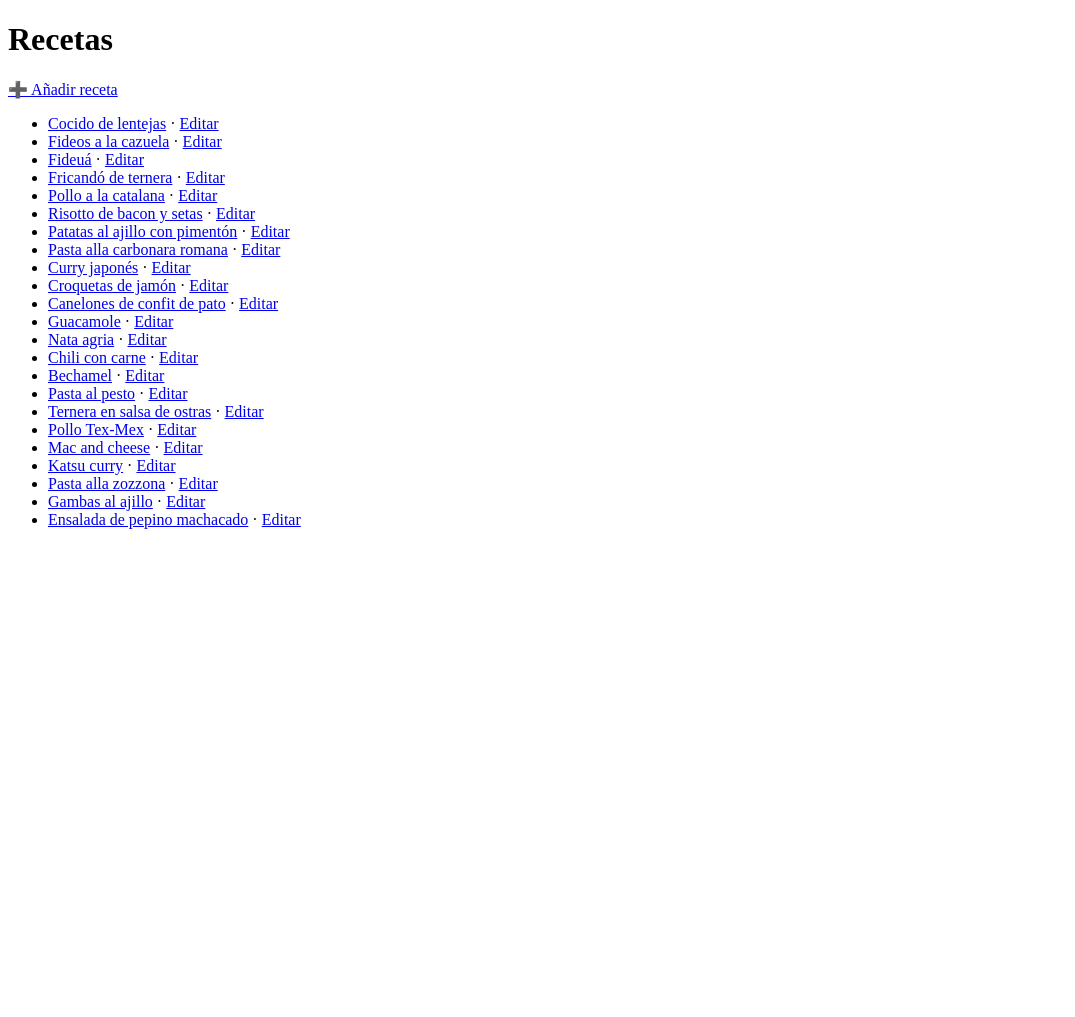
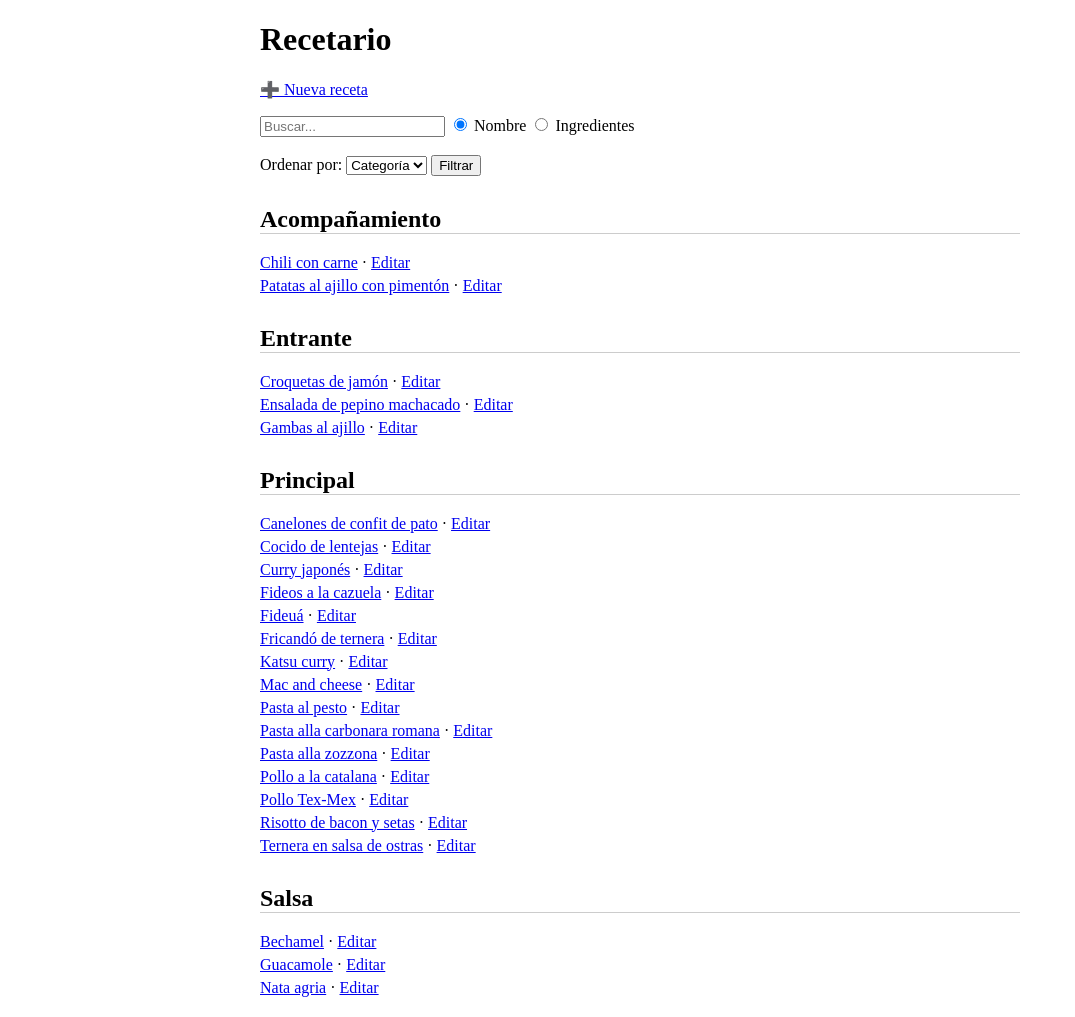
Before and after one commit to Akharyuu/Ryuucetario, a Flask app: page / in a window 1280 px wide. Shown: the whole page, without its empty margins (0-1075 px from the left). Before the commit the page ends 529 px from the top, so only its background shows below. Run offline with Flask 3, Linux system fonts and the light colour scheme.

Commit message:
Buscador

```diff
--- a/app.py
+++ b/app.py
@@ -21,7 +21,47 @@ def cargar_recetas():
 @app.route("/")
 def inicio():
     recetas = cargar_recetas()
-    return render_template("index.html", recetas=recetas)
+
+    # Parámetros GET
+    busqueda = request.args.get("q", "").strip().lower()
+    buscar_en = request.args.get("campo", "nombre")  # nombre o ingredientes
+    ordenar = request.args.get("ordenar", "categoria")  # categoria, cocina, alfabetico
+
+    # Filtrado
+    if busqueda:
+        if buscar_en == "nombre":
+            recetas = [r for r in recetas if busqueda in r["name"].lower()]
+        elif buscar_en == "ingredientes":
+            recetas = [
+                r for r in recetas
+                if any(busqueda in ing.lower() for ing in r.get("ingredients", []))
+            ]
+
+    # Ordenación y agrupación
+    if ordenar == "categoria":
+        recetas.sort(key=lambda r: (r.get("category", ""), r["name"].lower()))
+        agrupar_por = "category"
+    elif ordenar == "cocina":
+        recetas.sort(key=lambda r: (r.get("cuisine", ""), r["name"].lower()))
+        agrupar_por = "cuisine"
+    else:
+        recetas.sort(key=lambda r: r["name"].lower())
+        agrupar_por = None
+
+    # Agrupación en diccionario
+    grupos = {}
+    if agrupar_por:
+        for r in recetas:
+            clave = r.get(agrupar_por, "Sin clasificar") or "Sin clasificar"
+            grupos.setdefault(clave, []).append(r)
+    else:
+        grupos[""] = recetas
+
+    return render_template("index.html",
+                           grupos=grupos,
+                           busqueda=busqueda,
+                           buscar_en=buscar_en,
+                           ordenar=ordenar)
 
 @app.route("/receta/<nombre>")
 def ver_receta(nombre):
--- a/templates/index.html
+++ b/templates/index.html
@@ -3,17 +3,51 @@
 <head>
   <meta charset="UTF-8">
   <title>Recetario</title>
+  <style>
+    body { max-width: 760px; margin: 20px auto; }
+    form { margin-bottom: 20px; }
+    h2 { border-bottom: 1px solid #ccc; margin-top: 30px; }
+    ul { list-style: none; padding-left: 0; }
+    li { margin-bottom: 5px; }
+  </style>
 </head>
 <body>
-  <h1>Recetas</h1>
-  <p><a href="{{ url_for('nueva_receta') }}">➕ Añadir receta</a></p>
-  <ul>
-    {% for receta in recetas %}
-      <li>
-        <a href="{{ url_for('ver_receta', nombre=receta.name|replace(' ', '-')|lower) }}">{{ receta.name }}</a>
-        · <a href="{{ url_for('editar_receta', nombre=receta.name|replace(' ', '-')|lower) }}">Editar</a>
-      </li>
-    {% endfor %}
-  </ul>
+  <h1>Recetario</h1>
+
+  <p><a href="{{ url_for('nueva_receta') }}">➕ Nueva receta</a></p>
+
+  <form method="get" action="{{ url_for('inicio') }}">
+    <input type="text" name="q" placeholder="Buscar..." value="{{ busqueda }}">
+    <label>
+      <input type="radio" name="campo" value="nombre" {% if buscar_en == "nombre" %}checked{% endif %}> Nombre
+    </label>
+    <label>
+      <input type="radio" name="campo" value="ingredientes" {% if buscar_en == "ingredientes" %}checked{% endif %}> Ingredientes
+    </label>
+    <br><br>
+    <label>
+      Ordenar por:
+      <select name="ordenar">
+        <option value="categoria" {% if ordenar == "categoria" %}selected{% endif %}>Categoría</option>
+        <option value="cocina" {% if ordenar == "cocina" %}selected{% endif %}>Cocina</option>
+        <option value="alfabetico" {% if ordenar == "alfabetico" %}selected{% endif %}>Alfabético</option>
+      </select>
+    </label>
+    <button type="submit">Filtrar</button>
+  </form>
+
+  {% for grupo, lista in grupos.items() %}
+    {% if grupo %}
+      <h2>{{ grupo }}</h2>
+    {% endif %}
+    <ul>
+      {% for r in lista %}
+        <li>
+          <a href="{{ url_for('ver_receta', nombre=r.name|replace(' ', '-')|lower) }}">{{ r.name }}</a>
+          · <a href="{{ url_for('editar_receta', nombre=r.name|replace(' ', '-')|lower) }}">Editar</a>
+        </li>
+      {% endfor %}
+    </ul>
+  {% endfor %}
 </body>
 </html>
```
